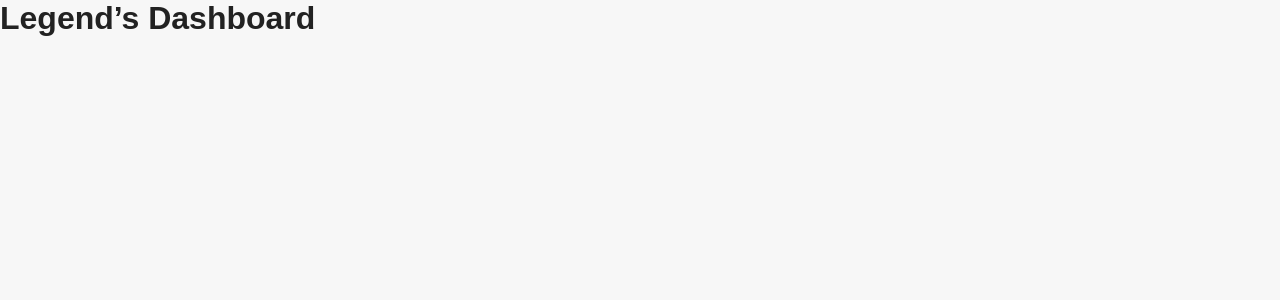
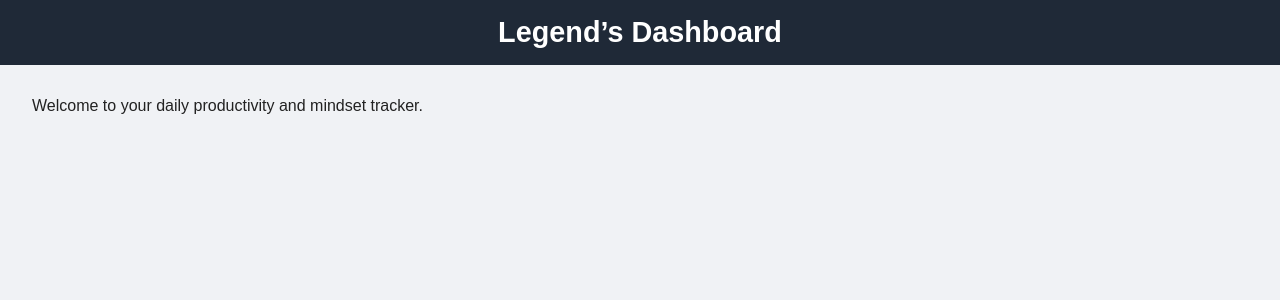
Before and after one commit to Anuman18/dashboard-app, a React (Vite) app: page / in a window 1280 px wide. Shown: the top 300 px of the page. Built offline with nearby package versions, Linux system fonts and the light colour scheme.

Commit message:
Add base layout with header and main content

```diff
--- a/src/App.jsx
+++ b/src/App.jsx
@@ -1,10 +1,38 @@
-// src/App.jsx
+import React from "react";
+
 function App() {
   return (
-    <div className="app">
-      <h1>Legend’s Dashboard</h1>
+    <div className="app-container" style={styles.appContainer}>
+      <header style={styles.header}>
+        <h1 style={styles.heading}>Legend’s Dashboard</h1>
+      </header>
+
+      <main style={styles.mainContent}>
+        <p>Welcome to your daily productivity and mindset tracker.</p>
+      </main>
     </div>
   );
 }
 
+const styles = {
+  appContainer: {
+    fontFamily: "sans-serif",
+    minHeight: "100vh",
+    backgroundColor: "#f0f2f5",
+  },
+  header: {
+    padding: "1rem",
+    backgroundColor: "#1f2937",
+    color: "white",
+    textAlign: "center",
+  },
+  heading: {
+    margin: 0,
+    fontSize: "1.8rem",
+  },
+  mainContent: {
+    padding: "2rem",
+  },
+};
+
 export default App;
```
